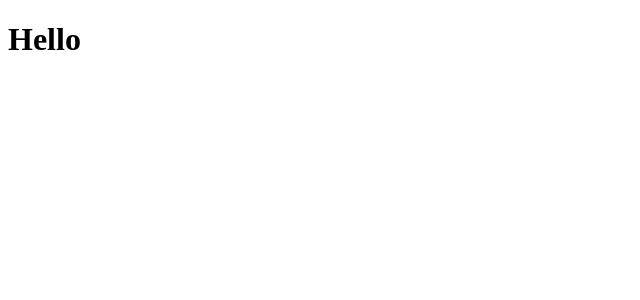
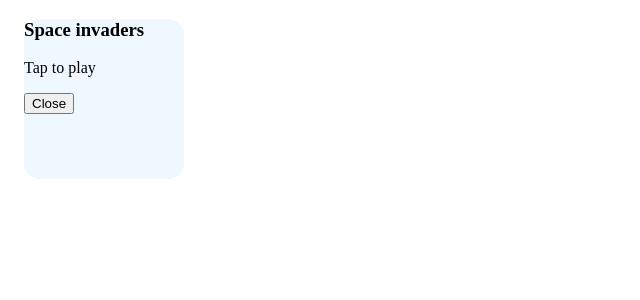
Before and after one commit to KuzmaJn/webte_final_project, a Vue app: page / in a window 1280 px wide. Shown: the top 300 px of the page, without its empty margins (0-640 px from the left). Built offline with nearby package versions, Linux system fonts and the light colour scheme.

Commit message:
new components added

```diff
--- a/src/App.vue
+++ b/src/App.vue
@@ -1,9 +1,9 @@
 <script setup>
-
+import Home from "@/components/Home.vue";
 </script>
 
 <template>
-  <h1>Hello</h1>
+  <home></home>
 </template>
 
 <style scoped>
--- /dev/null
+++ b/src/components/Game.vue
@@ -0,0 +1,27 @@
+<script setup>
+  import { defineProps, defineEmits } from 'vue';
+
+  defineProps({
+    title: String,
+    msg: String,
+  })
+  defineEmits("close")
+</script>
+
+<template>
+  <div>
+    <h3>{{ title }}</h3>
+    <p>{{ msg }}</p>
+    <button @click="$emit('close')">Close</button>
+  </div>
+</template>
+
+<style scoped>
+  div {
+    width: 10rem;
+    height: 10rem;
+    background-color: aliceblue;
+    margin: 1rem;
+    border-radius: 1rem;
+  }
+</style>
--- /dev/null
+++ b/src/components/Home.vue
@@ -0,0 +1,46 @@
+<script setup>
+  import { ref } from 'vue';
+  import Game from "@/components/Game.vue";
+
+  const isOpen = ref(false);
+</script>
+
+<template>
+  <div class="root">
+    <game @click="isOpen = true"
+          title="Space invaders"
+          msg="Tap to play"
+    ></game>
+    <teleport to="body">
+      <div class="modal" v-if="isOpen">
+        <game
+            @close="isOpen = false"
+            title="Space Invaders"
+            msg="Implementation">
+        </game>
+      </div>
+    </teleport>
+  </div>
+</template>
+
+<style scoped>
+  .root {
+    position: relative;
+  }
+  .modal {
+    position: absolute;
+    top: 0;
+    left: 0;
+    width: 100%;
+    height: 100%;
+    display: flex;
+    justify-content: center;
+    align-items: center;
+    background-color: rgba(0, 0, 0, 0.3);
+  }
+  .modal > div {
+    background-color: #ffffff;
+    padding: 5rem;
+    border-radius: 1rem;
+  }
+</style>
--- a/src/main.js
+++ b/src/main.js
@@ -1,4 +1,5 @@
 import { createApp } from 'vue'
 import App from './App.vue'
+import './registerServiceWorker'
 
 createApp(App).mount('#app')
```
Also changed, not shown: package.json (+4 -3 lines), src/components/HowToPlay.vue (added, +11 -0 lines), 1 other file (tests, documents, lock files or other folders).
